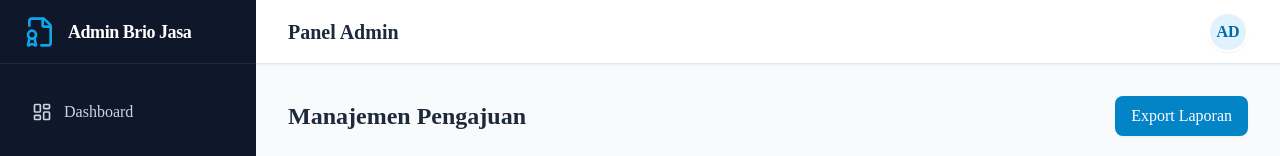
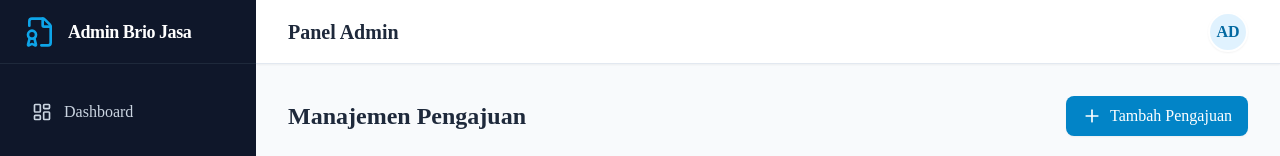
Before and after one commit to cecepns/sistem-pengisian-formulir-disdukcapil, a React (Vite) app in the folder frontend/: page /admin/submissions in a window 1280 px wide. Shown: the top 156 px of the page. Built offline with nearby package versions, Linux system fonts and the light colour scheme; no server answers.

Commit message:
fix: bug

```diff
--- a/frontend/src/pages/Admin/AdminFormCreate.jsx
+++ b/frontend/src/pages/Admin/AdminFormCreate.jsx
@@ -40,7 +40,22 @@ const AdminFormCreate = () => {
     const fetchTemplates = async () => {
       try {
         const res = await request.get(API_ENDPOINTS.TEMPLATES.LIST);
-        if (res.success) setTemplates(res.data);
+        if (res.success) {
+          setTemplates(res.data);
+
+          const params = new URLSearchParams(window.location.search);
+          const slug = params.get('template');
+          if (slug) {
+            const found = res.data.find(t => t.slug === slug);
+            if (found) {
+              setSelectedTemplateId(found.id.toString());
+              setLoading(true);
+              const detailRes = await request.get(API_ENDPOINTS.TEMPLATES.DETAIL(slug));
+              if (detailRes.success) setSelectedTemplate(detailRes.data);
+              setLoading(false);
+            }
+          }
+        }
       } catch (error) {
         console.error(error);
       }
--- a/frontend/src/pages/Admin/Submissions.jsx
+++ b/frontend/src/pages/Admin/Submissions.jsx
@@ -1,7 +1,7 @@
 import React, { useState, useEffect } from 'react';
 import { request } from '../../utils/request';
 import { API_ENDPOINTS } from '../../utils/endpoints';
-import { Search, ChevronLeft, ChevronRight, Eye, FileEdit, Trash2, CheckCircle, XCircle, FileText } from 'lucide-react';
+import { Search, ChevronLeft, ChevronRight, Eye, FileEdit, Trash2, CheckCircle, XCircle, FileText, Plus } from 'lucide-react';
 import DocumentPreview from '../../components/DocumentPreview';
 import { useNavigate, useSearchParams } from 'react-router-dom';
 import toast from 'react-hot-toast';
@@ -125,8 +125,12 @@ const Submissions = () => {
       )}
       <div className="flex flex-col sm:flex-row justify-between items-start sm:items-center gap-4">
         <h1 className="text-2xl font-bold text-slate-800">Manajemen Pengajuan</h1>
-        <button className="bg-primary-600 hover:bg-primary-700 text-white px-4 py-2 rounded-lg font-medium transition-colors shadow-sm">
-          Export Laporan
+        <button
+          onClick={() => navigate(`/admin/create${templateSlug ? `?template=${templateSlug}` : ''}`)}
+          className="flex items-center gap-2 bg-primary-600 hover:bg-primary-700 text-white px-4 py-2 rounded-lg font-medium transition-colors shadow-sm"
+        >
+          <Plus className="w-5 h-5" />
+          Tambah Pengajuan
         </button>
       </div>
 
```
